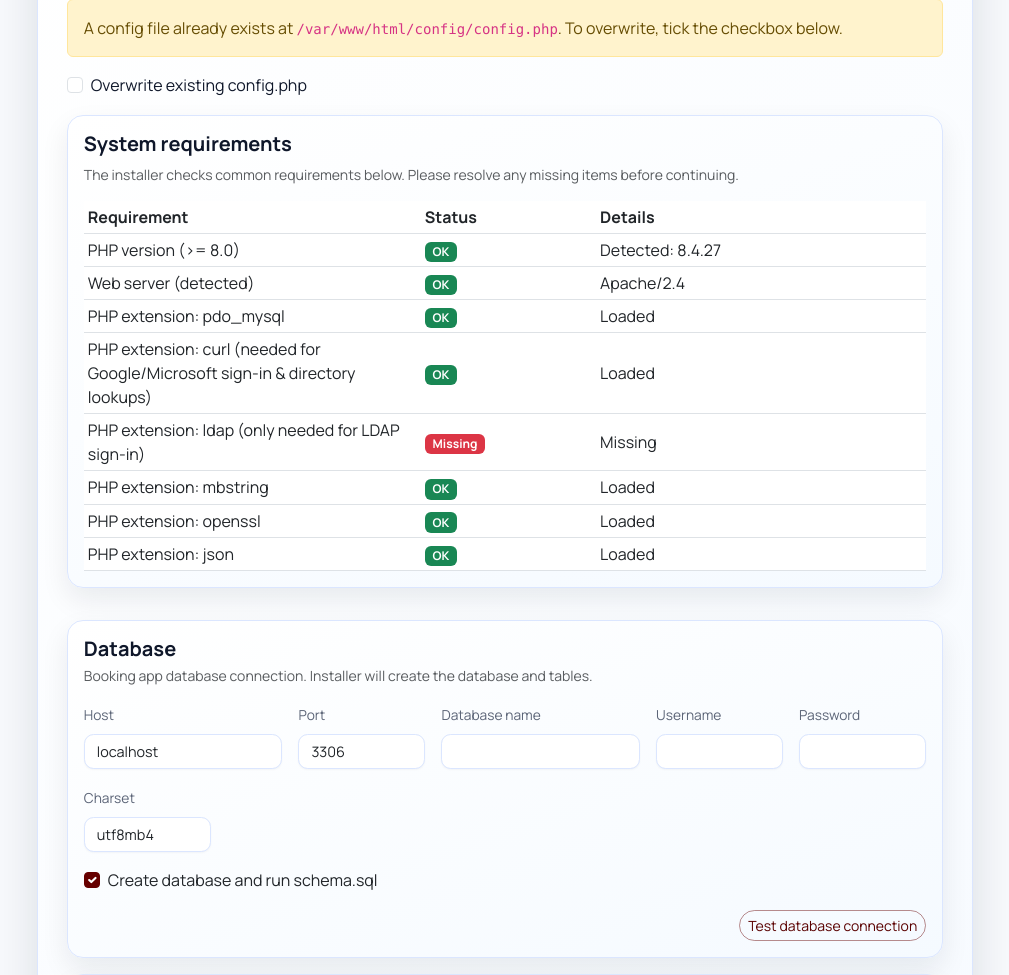
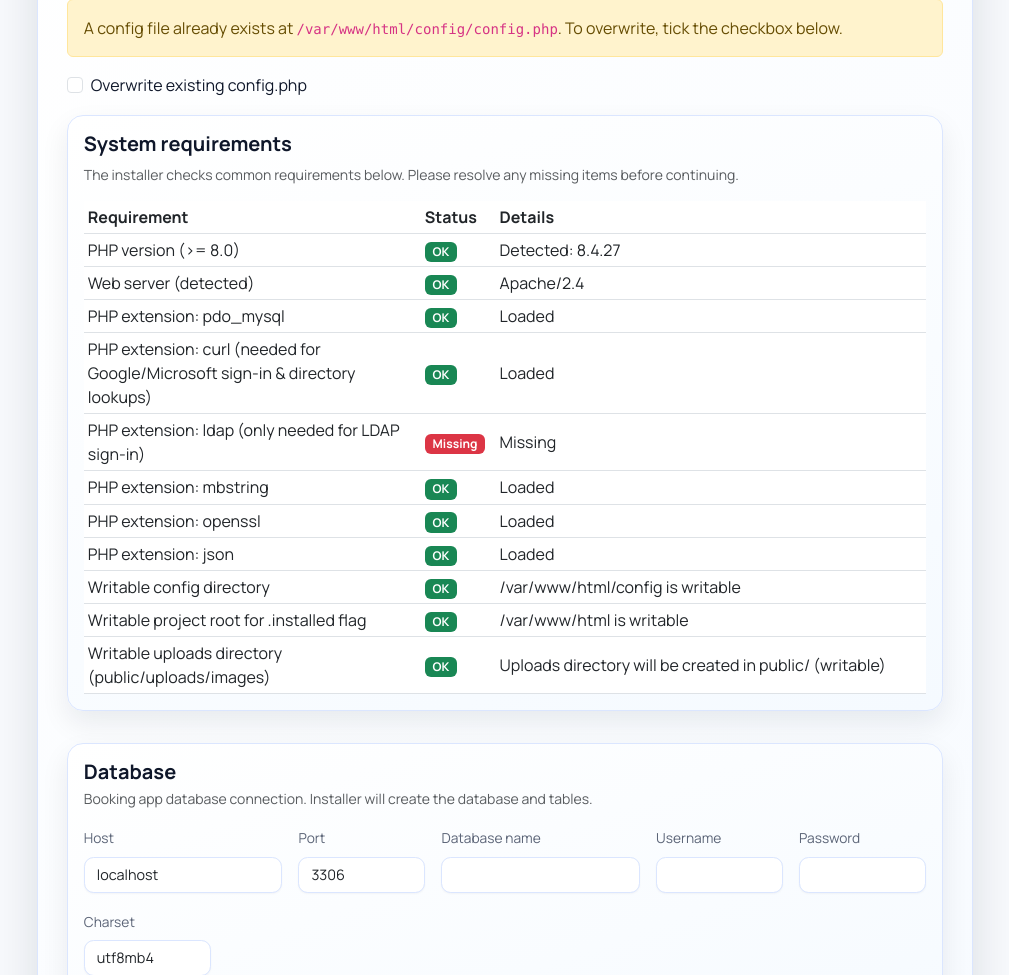
Before and after one commit to JSY-Ben/KitGrab, a PHP site: page /install/install.php in a window 1280 px wide. Shown: the part 135-1110 px from the top of the page, without its empty margins (135-1144 px from the left). Run offline with PHP 8.4, Linux system fonts and the light colour scheme.

Commit message:
Make System Requirements clearer

```diff
--- a/public/install/install.php
+++ b/public/install/install.php
@@ -63,6 +63,12 @@ $installLocked = is_file($installedFlag);
 $installCompleted = false;
 $redirectTo = null;
 $serverSoftware = $_SERVER['SERVER_SOFTWARE'] ?? '';
+$configDirExists = is_dir(CONFIG_PATH);
+$configDirWritable = $configDirExists ? is_writable(CONFIG_PATH) : is_writable(APP_ROOT);
+$rootWritable = is_writable(APP_ROOT);
+$uploadsDir = APP_ROOT . '/public/uploads/images';
+$uploadsDirExists = is_dir($uploadsDir);
+$uploadsDirWritable = $uploadsDirExists ? is_writable($uploadsDir) : is_writable(APP_ROOT . '/public');
 
 $requirements = [
     [
@@ -104,6 +110,25 @@ $requirements = [
         'label'   => 'PHP extension: json',
         'detail'  => extension_loaded('json') ? 'Loaded' : 'Missing',
         'passing' => extension_loaded('json'),
+    ],
+    [
+        'label'   => 'Writable config directory',
+        'detail'  => $configDirExists
+            ? (CONFIG_PATH . ' is ' . ($configDirWritable ? 'writable' : 'not writable'))
+            : ('Config directory will be created in ' . APP_ROOT . ' (' . ($configDirWritable ? 'writable' : 'not writable') . ')'),
+        'passing' => $configDirWritable,
+    ],
+    [
+        'label'   => 'Writable project root for .installed flag',
+        'detail'  => APP_ROOT . ' is ' . ($rootWritable ? 'writable' : 'not writable'),
+        'passing' => $rootWritable,
+    ],
+    [
+        'label'   => 'Writable uploads directory (public/uploads/images)',
+        'detail'  => $uploadsDirExists
+            ? ($uploadsDir . ' is ' . ($uploadsDirWritable ? 'writable' : 'not writable'))
+            : ('Uploads directory will be created in public/ (' . ($uploadsDirWritable ? 'writable' : 'not writable') . ')'),
+        'passing' => $uploadsDirWritable,
     ],
 ];
 
```
Also changed, not shown: 2 other files.
